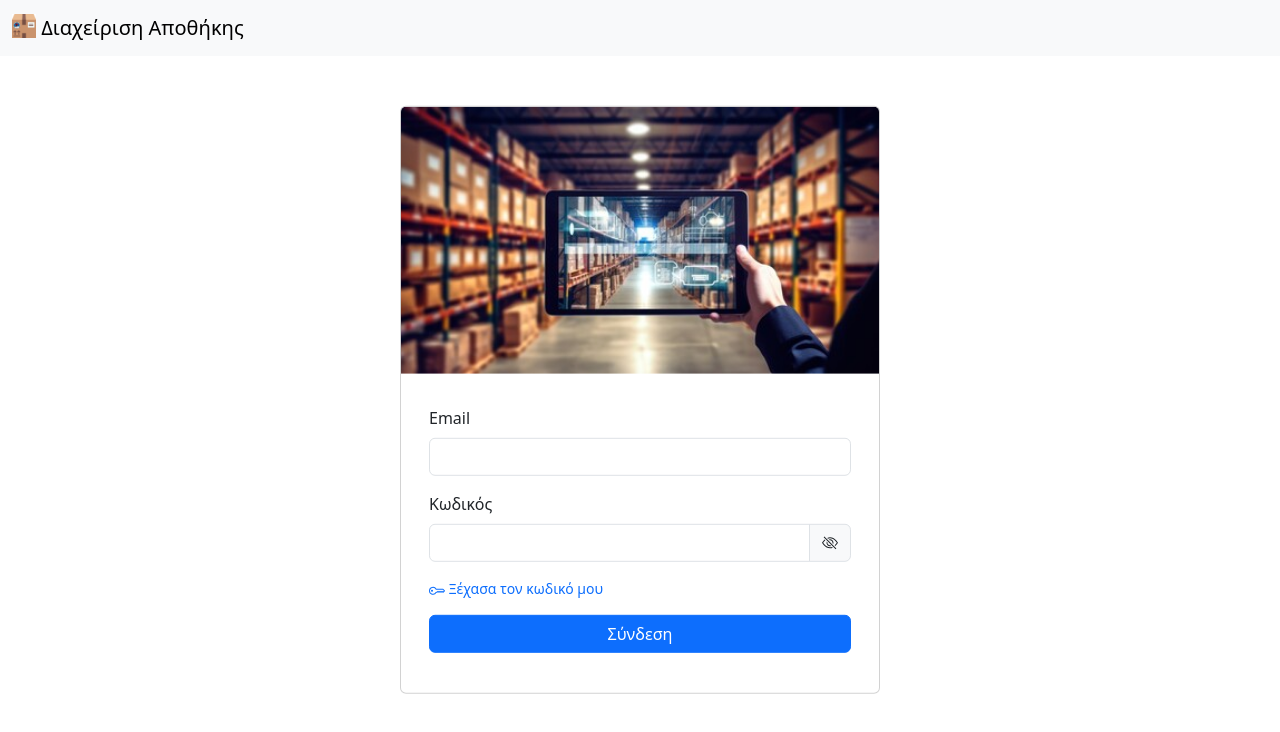
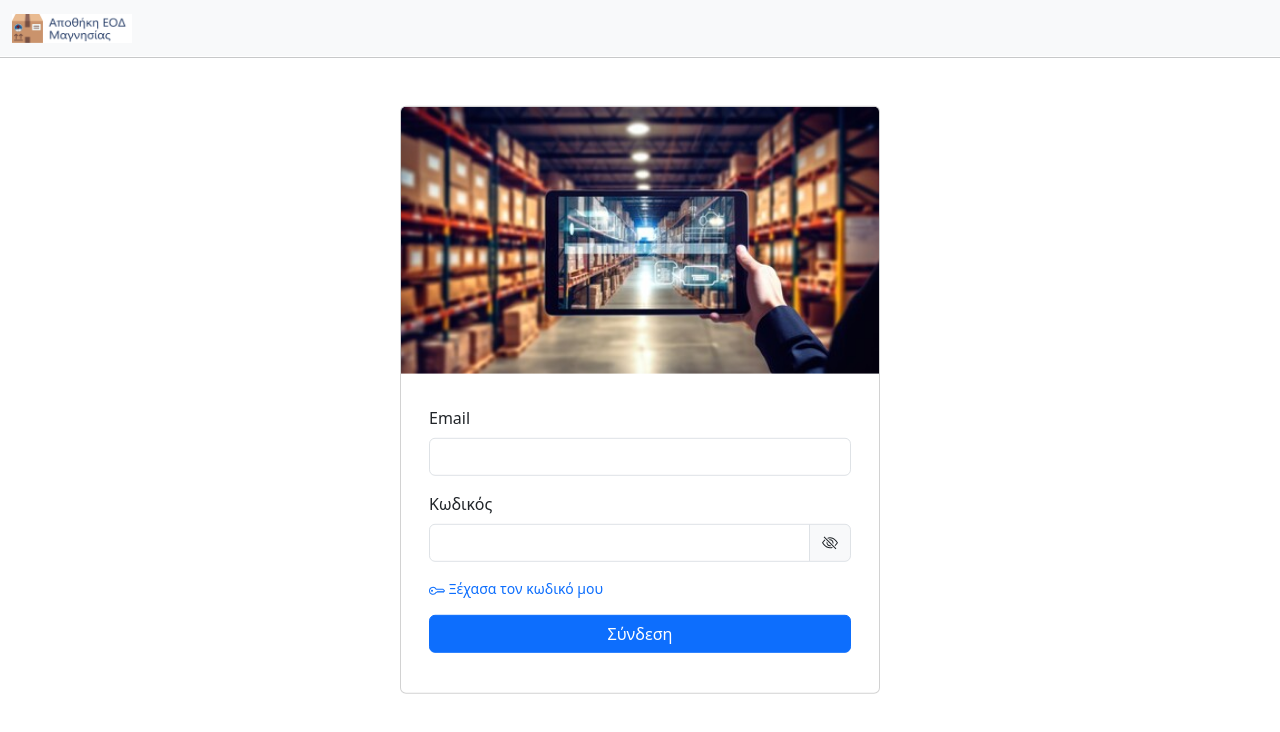
Before and after one commit to happyDebugging/hrt-mg-warehouse, an Angular app: page /auth in a window 1280 px wide. Shown: the top 732 px of the page. Built offline with nearby package versions, Linux system fonts and the light colour scheme.

Commit message:
Modified app menu logo.

```diff
--- a/src/app/app.component.html
+++ b/src/app/app.component.html
@@ -35,8 +35,8 @@
 <nav class="navbar bg-body-tertiary fixed-top">
   <div class="container-fluid">
     <a class="navbar-brand" href="#">
-      <img src="package.png" alt="Logo" width="24" height="24" class="d-inline-block align-text-top">
-      Διαχείριση Αποθήκης
+      <img src="hrt-warehouse-logo.png" alt="Logo" width="120" height="29.3" class="d-inline-block align-text-top">
+      <!-- Διαχείριση Αποθήκης -->
     </a>
     <button *ngIf="isUserLoggedIn" class="navbar-toggler" type="button" data-bs-toggle="offcanvas"
       data-bs-target="#offcanvasNavbar" aria-controls="offcanvasNavbar" aria-label="Toggle navigation">
--- a/src/app/auth/auth.component.html
+++ b/src/app/auth/auth.component.html
@@ -1,7 +1,8 @@
+<hr>
 <div class="container-fluid">
     <!-- style="background-image: url('warehouse-image.png'); background-repeat: no-repeat; background-size: 100%; background-size: cover; height: 100vh;" -->
 
-    <br><br><br>
+    <br><br>
 
     <div *ngIf="!hasForgottenPassword" class="card mb-1 d-block d-sm-none start-50 translate-middle"
         style="width: 100%; top: 15rem;">
@@ -61,6 +62,7 @@
                 <br>
             </div>
         </div>
+        <div class="card-footer bg-transparent border-success">Footer</div>
     </div>
     <!-- ---- -->
     <div *ngIf="!hasForgottenPassword"
```
Also changed, not shown: public/hrt-warehouse-logo.png (added).
